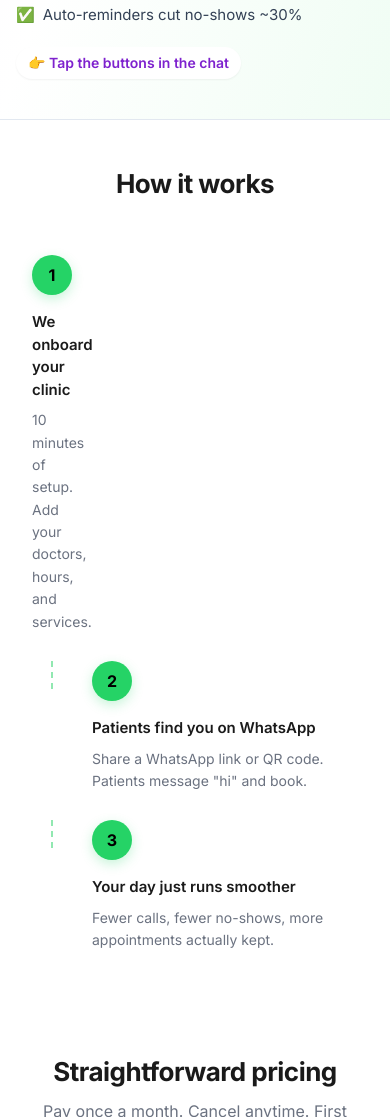
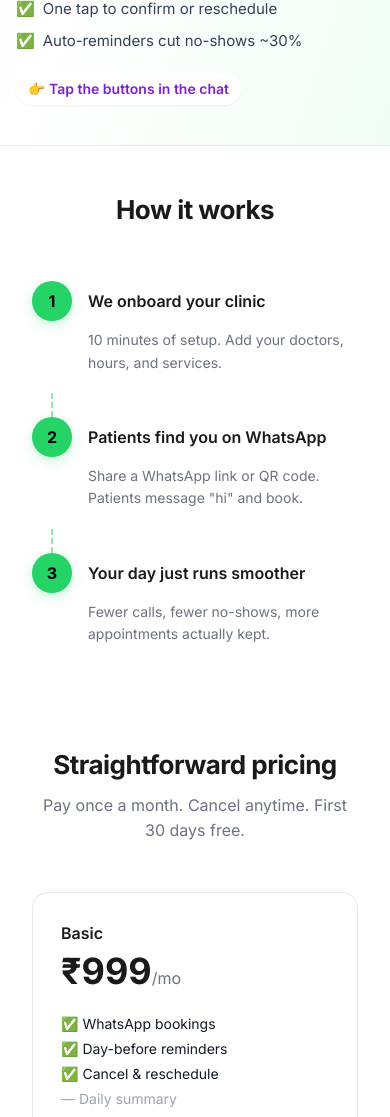
Before and after one commit to aniketpathak34/clinic-bot, a Django app: page / in a window 390 px wide. Shown: the part 5383-6500 px from the top of the page. Run offline with Django 4.2, Linux system fonts and the light colour scheme; data comes from the database, SQL or seed files in the repository; data that the repository does not hold is empty; parts of the project's set-up code (start-up, migrations or seed data) failed here and were passed over; some libraries are stand-ins or nearby versions.

Commit message:
improved

```diff
--- a/apps/marketing/templates/marketing/landing.html
+++ b/apps/marketing/templates/marketing/landing.html
@@ -694,7 +694,9 @@
         .dp-demo-tabs {
             display: flex; gap: 8px;
             justify-content: center;
+            flex-wrap: wrap;
             margin: 32px auto 0;
+            max-width: 100%;
         }
         .dp-demo-tab {
             background: rgba(255,255,255,0.06);
@@ -914,18 +916,44 @@
         }
         @media (max-width: 768px) {
             .dp-how { padding: 48px 16px; }
+
+            /* Reset the desktop 5-column grid into a vertical stack;
+               each step becomes its own 2-column subgrid (circle | text). */
             .dp-how-steps {
-                grid-template-columns: 40px 1fr;
-                row-gap: 28px; column-gap: 20px;
+                display: flex;
+                flex-direction: column;
+                gap: 0;
+                grid-template-columns: none;
                 max-width: 500px;
             }
-            .dp-how-step { text-align: left; padding: 0; }
+            .dp-how-step {
+                display: grid;
+                grid-template-columns: 40px 1fr;
+                grid-template-rows: 40px auto;
+                column-gap: 16px;
+                align-items: start;
+                text-align: left;
+                padding: 0;
+            }
+            .dp-how-step .dp-how-num {
+                grid-row: 1; grid-column: 1;
+                align-self: center;
+            }
+            .dp-how-step .dp-how-title {
+                grid-row: 1; grid-column: 2;
+                align-self: center;
+                margin: 0;
+                font-size: 16px;
+            }
+            .dp-how-step .dp-how-desc {
+                grid-row: 2; grid-column: 2;
+                margin: 8px 0 0;
+            }
             .dp-how-line {
-                grid-column: 1;
-                width: 0; height: 28px;
+                width: 0; height: 24px;
+                margin-left: 19px;  /* center under 40px circle */
                 border-top: 0;
                 border-left: 2px dashed var(--dp-green);
-                margin: 0 auto;
                 opacity: 0.5;
             }
         }
```
